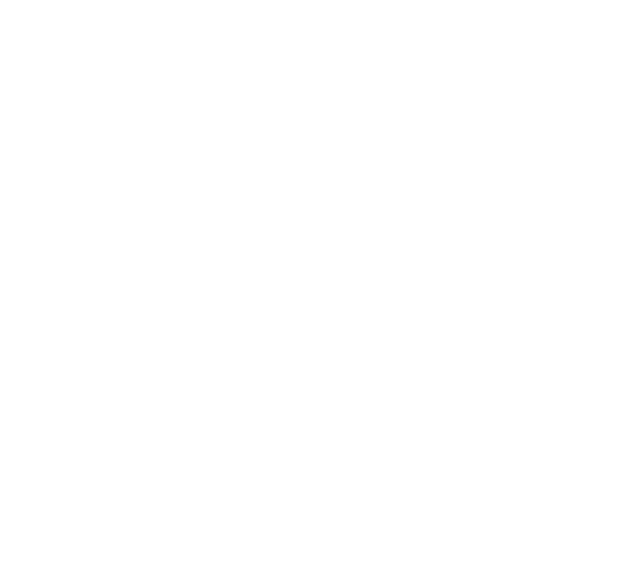
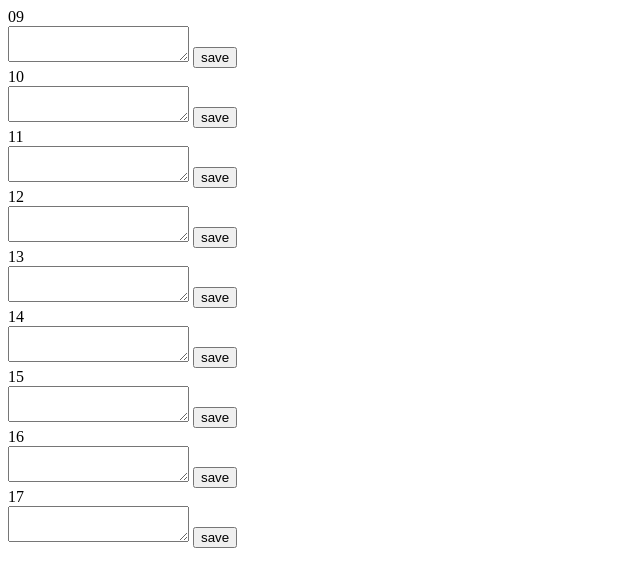
Before and after one commit to sidmuratee/workday-scheduler, a plain HTML site: page index.html in a window 1280 px wide. Shown: the whole page, without its empty margins (0-640 px from the left). Drawn offline with Linux system fonts and the light colour scheme.

Commit message:
time slots added

```diff
--- a/index.html
+++ b/index.html
@@ -7,6 +7,56 @@
     <title>Workday Scheduler</title>
 </head>
 <body>
+    <div class="row timeSlot " data-id="09">
+        <div class="col-1 hour">09</div>
+        <textarea class="col-10"></textarea>
+        <button class="col-1 saveBtn">save</button>
+      </div>
+      <div class="row timeSlot " data-id="10">
+        <div class="col-1 hour">10</div>
+        <textarea class="col-10"></textarea>
+        <button class="col-1 saveBtn">save</button>
+      </div>
+      <div class="row timeSlot " data-id="11">
+        <div class="col-1 hour">11</div>
+        <textarea class="col-10"></textarea>
+        <button class="col-1 saveBtn">save</button>
+      </div>
+      <div class="row timeSlot " data-id="12">
+        <div class="col-1 hour">12</div>
+        <textarea class="col-10"></textarea>
+        <button class="col-1 saveBtn">save</button>
+      </div>
+      <div class="row timeSlot " data-id="13">
+        <div class="col-1 hour">13</div>
+        <textarea class="col-10"></textarea>
+        <button class="col-1 saveBtn">save</button>
+      </div>
+      <div class="row timeSlot " data-id="14">
+        <div class="col-1 hour">14</div>
+        <textarea class="col-10"></textarea>
+        <button class="col-1 saveBtn">save</button>
+      </div>
+      <div class="row timeSlot " data-id="15">
+        <div class="col-1 hour">15</div>
+        <textarea class="col-10"></textarea>
+        <button class="col-1 saveBtn">save</button>
+      </div>
+      <div class="row timeSlot " data-id="16">
+        <div class="col-1 hour">16</div>
+        <textarea class="col-10"></textarea>
+        <button class="col-1 saveBtn">save</button>
+      </div>
+      <div class="row timeSlot " data-id="17">
+        <div class="col-1 hour">17</div>
+        <textarea class="col-10"></textarea>
+        <button class="col-1 saveBtn">save</button>
+      </div>
 
+
+
+
+
+      <script src="./script.js"></script>
 </body>
 </html>
```
